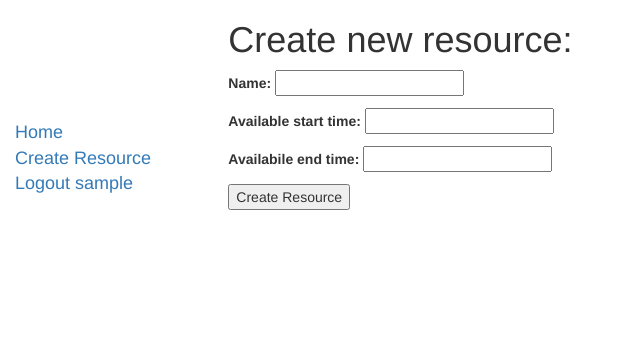
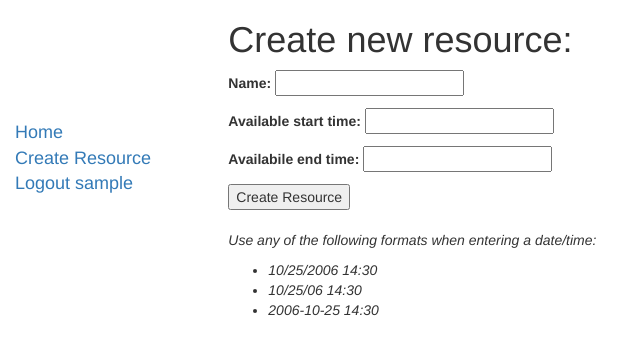
Before and after one commit to jw3877/final, a Django app: page /resource/create/ in a window 1280 px wide. Shown: the top 355 px of the page, without its empty margins (0-643 px from the left). Run offline with Django 3.2, Linux system fonts and the light colour scheme; the visitor is signed in with stand-in values (Sample User, id 1); parts of the project's set-up code (start-up, migrations or seed data) failed here and were passed over; some libraries are stand-ins or nearby versions.

Commit message:
added date/time format snippet for clarifying date/time entry

```diff
--- a/reservation/templates/reservation/createReservation.html
+++ b/reservation/templates/reservation/createReservation.html
@@ -16,7 +16,10 @@ You are creating a reservation for the following resource:
 {{ reservation_form.as_p }}
 <input type="submit" value="Create Reservation" />
 </form>
+<br>
+{% include "reservation/snippet/datetime_format.html" %}
 {% endif %}
 <!-- End Form -->
 
+
 {% endblock %}
--- a/reservation/templates/reservation/createResource.html
+++ b/reservation/templates/reservation/createResource.html
@@ -12,6 +12,8 @@
 {{ resource_form.as_p }}
 <input type="submit" value="Create Resource" />
 </form>
+<br>
+{% include "reservation/snippet/datetime_format.html" %}
 {% endif %}
 <!-- End Form -->
 
--- /dev/null
+++ b/reservation/templates/reservation/snippet/datetime_format.html
@@ -0,0 +1,8 @@
+<p><i>Use any of the following formats when entering a date/time:
+<br>
+<ul>
+<li>10/25/2006 14:30</li>
+<li>10/25/06 14:30</li>
+<li>2006-10-25 14:30</li>
+</ul>
+</i></p>
--- a/reservation/views.py
+++ b/reservation/views.py
@@ -89,9 +89,11 @@ def resource(request, resource_id):
   current_time = datetime.now()
   resource = get_object_or_404(Resource, pk=resource_id)
   reservation_list = Reservation.objects.filter(resource=resource)
+  total_reservations = reservation_list.count()
   context = {
     'resource': resource,
-    'reservation_list': reservation_list
+    'reservation_list': reservation_list,
+    'total_reservations': total_reservations
   }
   return render(request, 'reservation/resource.html', context)
 
```
